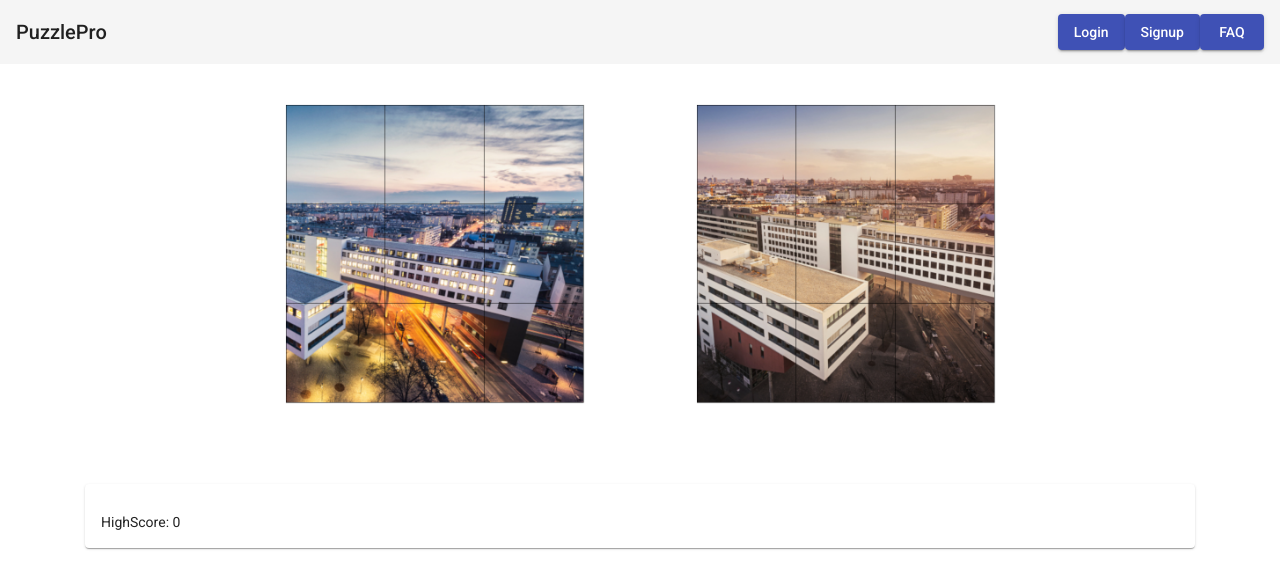
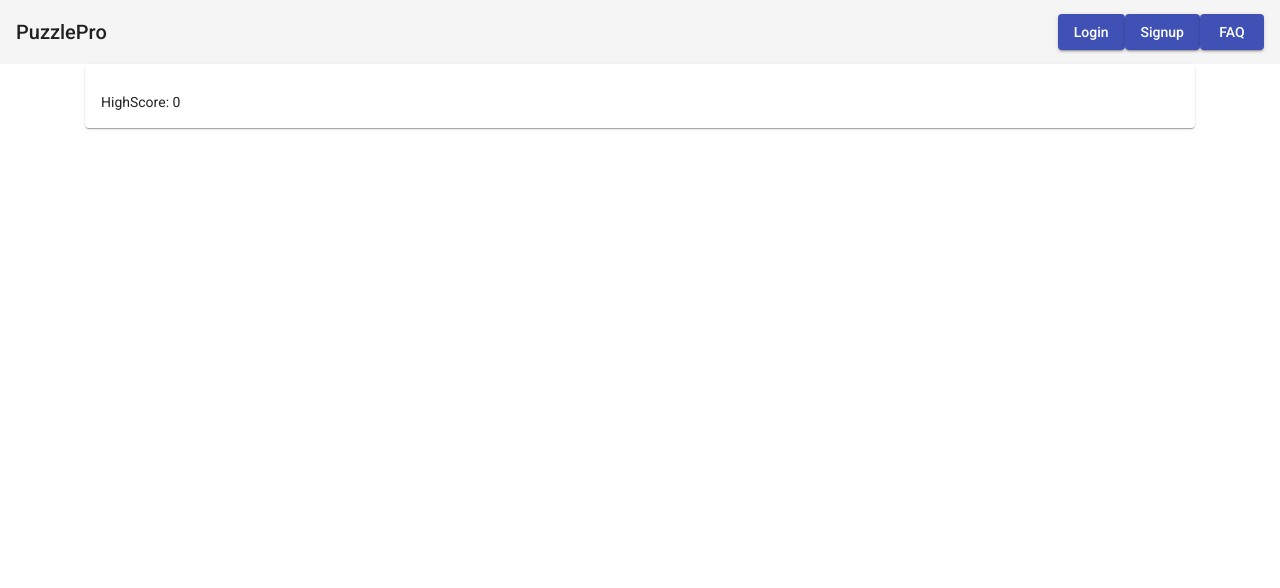
Before and after one commit to DarioBruckner/PuzzlePro, an Angular app in the folder PuzzlePro/: page /profile in a window 1280 px wide. Shown: the top 588 px of the page. Built offline with nearby package versions, Linux system fonts and the light colour scheme.

Commit message:
some minor changes

```diff
--- a/PuzzlePro/src/app/app-routing.module.ts
+++ b/PuzzlePro/src/app/app-routing.module.ts
@@ -4,12 +4,14 @@ import { LogInComponent } from './log-in/log-in.component';
 import { ProfileComponent } from './profile/profile.component';
 import { SignUpComponent } from './sign-up/sign-up.component';
 import { FAQComponent } from './faq/faq.component';
+import { ChoosePuzzleComponent } from './choose-puzzle/choose-puzzle.component';
 
 const routes: Routes = [
   {path: "login", component:LogInComponent},
   {path: "signup", component:SignUpComponent},
   {path: "profile", component:ProfileComponent},
-  {path: "FAQ", component:FAQComponent}
+  {path: "FAQ", component:FAQComponent},
+  {path: "", component:ChoosePuzzleComponent}
 ];
 
 @NgModule({
--- a/PuzzlePro/src/app/app.component.html
+++ b/PuzzlePro/src/app/app.component.html
@@ -1,16 +1,13 @@
 <mat-toolbar>
   <span routerLink="/">PuzzlePro</span>
   <span class="example-spacer"></span>
-  <button *ngIf="choise != 0" mat-raised-button color="primary" (click)="choise = 0">Return</button>
+  <!--<button *ngIf="choise != 0" mat-raised-button color="primary" (click)="choise = 0">Return</button>-->
   <a *ngIf="getLoggedin() == false" mat-raised-button color="primary" type="button"  routerLink="/login">Login</a>
   <a *ngIf="getLoggedin() == false" mat-raised-button color="primary" type="button" routerLink="/signup">Signup</a>
   <a *ngIf="getLoggedin()" mat-raised-button color="primary" type="button" routerLink="/profile">Profile</a>
   <a *ngIf="getLoggedin()" mat-raised-button color="primary" type="button" routerLink="/" (click)="logout()">Logout</a>
   <a mat-raised-button color="primary" type="button" routerLink="/FAQ">FAQ</a>
 </mat-toolbar>
-
-<app-choose-puzzle (choiseEvent)="choise = $event"></app-choose-puzzle>
-
 <div class="container">
   <router-outlet></router-outlet>
 </div>
--- a/PuzzlePro/src/app/choose-puzzle/choose-puzzle.component.css
+++ b/PuzzlePro/src/app/choose-puzzle/choose-puzzle.component.css
@@ -2,8 +2,8 @@ img{
     max-width: 300px;
     max-height: 300px;
 }
-.space{
-    min-height: 5%;
+.container{
+    padding-top: 5%;
 }
 .board {
     padding-left: 10%;
--- a/PuzzlePro/src/app/choose-puzzle/choose-puzzle.component.ts
+++ b/PuzzlePro/src/app/choose-puzzle/choose-puzzle.component.ts
@@ -7,20 +7,17 @@ import { Component, OnInit, Output, EventEmitter } from '@angular/core';
 })
 export class ChoosePuzzleComponent implements OnInit {
 
-  @Output() choiseEvent = new EventEmitter<number>();
+
   choise: number = 0;
   constructor() { }
 
   ngOnInit(): void {
-    this.choiseEvent.emit(0);
   }
   puzzle_1(){
     this.choise = 1;
-    this.choiseEvent.emit(1);
   }
   puzzle_2() {
     this.choise = 2;
-    this.choiseEvent.emit(2);
   }
 
 }
--- a/PuzzlePro/src/app/puzzle/puzzle.component.css
+++ b/PuzzlePro/src/app/puzzle/puzzle.component.css
@@ -1,10 +1,6 @@
 .board{
     width: 465px;
 }
-.space{
-    min-height: 5%;
-}
-
 .piece {
     max-height: 150px;
     max-width: 150px;
--- a/PuzzlePro/src/app/puzzle/puzzle.component.ts
+++ b/PuzzlePro/src/app/puzzle/puzzle.component.ts
@@ -15,8 +15,8 @@ export class PuzzleComponent implements OnInit {
   part_2: number = 0;
   ps: boolean = false;
   time: number = 0;
-  interval:any;
-  score:number = -1;
+  interval: any;
+  score: number = -1;
   highscore: boolean = false;
 
   constructor(private dataService: DataService) { }
@@ -57,9 +57,10 @@ export class PuzzleComponent implements OnInit {
     }
   };
   swapPieces(part: number) {
-    if(this.time == 0) {
+    if (this.time == 0) {
       this.startTimer();
     }
+    if (!this.ps) {
       if (this.part_1 == 0) {
         this.part_1 = part;
       } else {
@@ -74,9 +75,9 @@ export class PuzzleComponent implements OnInit {
         if (this.checkPuzzle()) {
           this.ps = true;
           clearInterval(this.interval);
-        if(this.dataService.loggedin) {
-          this.score = Math.round(100-this.time);
-          if(this.score > this.dataService.highscore) {
+          if (this.dataService.loggedin) {
+            this.score = Math.round(100 - this.time);
+            if (this.score > this.dataService.highscore) {
               this.dataService.setHighscore(this.score);
             }
           }
@@ -86,3 +87,4 @@ export class PuzzleComponent implements OnInit {
       }
     }
   }
+}
```
Lines whose indentation alone changed are shown as unchanged.
